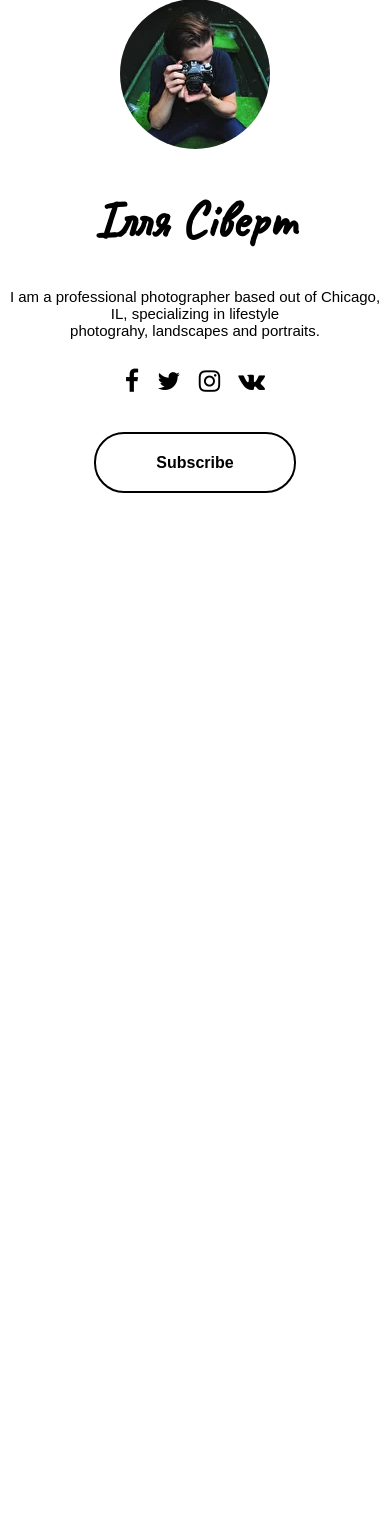
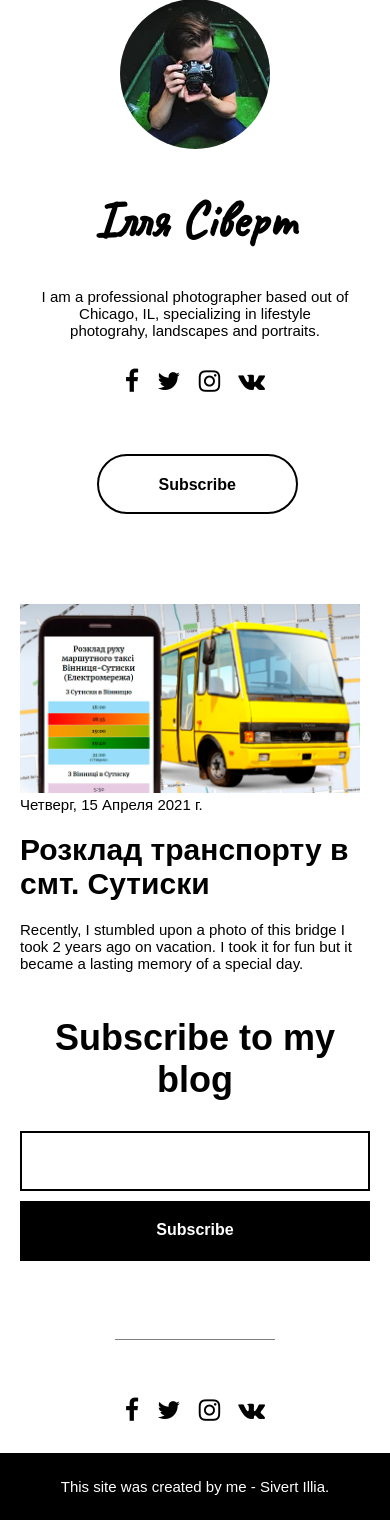
Before and after one commit to sivertillia/home, a PHP site: page / in a window 390 px wide. Shown: the part 76-1596 px from the top of the page. Before the commit the page ends 569 px from the top, so only its background shows below. Run offline with PHP 8.4, Linux system fonts and the light colour scheme.

Commit message:
create site

```diff
--- a/index.html
+++ b/index.html
@@ -9,9 +9,14 @@
     <link rel="stylesheet" href="lib/font-awesome/css/font-awesome.min.css">
     <link rel="stylesheet" href="style/style.css" media="all">
     <link rel="stylesheet" href="style/media-queries.css" media="all">
+
+    <!--JS-->
+    <script src="https://ajax.googleapis.com/ajax/libs/jquery/3.3.1/jquery.min.js"></script>
+    <script src="js/main.js"></script>
 </head>
 <body>
     <header>
+        <div class="container">
             <div class="img_box">
                 <img src="img/photo-logo.webp" alt="">
             </div>
@@ -28,17 +33,51 @@
                 <a href="https://vk.com/sivertofficial" target="_blank" class="fa fa-vk" aria-hidden="true"></a>
             </div>
             <div class="button_box">
-            <a href="#subscribe">Subscribe</a>
+                <a href="#subscribe" class="scroll_link_js">Subscribe</a>
+            </div>
         </div>
     </header>
-    <main></main>
+    <main>
+        <div class="container flex_container">
+            <div class="block_content_box">
+                <a class="block_content_link" href="/site/transport-schedule/">
+                    <div class="block_img_box">
+                        <img src="img/transport-schedule.jpg" alt="">
+                    </div>
+                    <div class="block_text_box">
+                        <div class="block_text_date cl_1">Четверг, 15 Апреля 2021 г.</div>
+                        <h1 class="block_text_title cl_1">Розклад транспорту в смт. Сутиски</h1>
+                        <p class="block_text cl_1">Recently, I stumbled upon a photo of this bridge I took 2 years ago on vacation. I took it for fun but it became a lasting memory of a special day.</p>
+                    </div>
+                </a>
+            </div>
+        </div>
+    </main>
     <footer id="subscribe">
-        <div class="footer_title"></div>
-        <div class="footer_from">
-            <form action="">
-                <!-- <input type="text">
-                <input type="submit" value="Subscribe"> -->
+        <div class="container">
+            <div class="footer_title">
+                <h2>Subscribe to my blog</h2>
+            </div>
+            <form action="" class="footer_from">
+                <input class="footer_input" type="email" name="email">
+                <input class="footer_button" type="submit" value="Subscribe">
             </form>
+            <div class="footer_line">
+                <hr>
+            </div>
+            <div class="social_box">
+                <a href="https://www.facebook.com/profile.php?id=100015435013161" target="_blank" class="fa fa-facebook" aria-hidden="true"></a>
+                <a href="https://twitter.com/sivert11686" target="_blank" class="fa fa-twitter" aria-hidden="true"></a>
+                <a href="https://www.instagram.com/sivert_illya13/" target="_blank" class="fa fa-instagram" aria-hidden="true"></a>
+                <a href="https://vk.com/sivertofficial" target="_blank" class="fa fa-vk" aria-hidden="true"></a>
+            </div>
+        </div>
+        <div class="footer">
+            <div class="container">
+                <p>
+                    This site was created by me - Sіvert Illia.
+                </p>
+            </div>
         </div>
     </footer>
 </body>
--- /dev/null
+++ b/js/main.js
@@ -0,0 +1,13 @@
+$(document).ready(function() {
+    function scrollTo( target ) {
+        if( target.length ) {
+            $("html, body").stop().animate( { scrollTop: target.offset().top }, 1000);
+        }
+    }
+
+    $(".scroll_link_js").on("click", function(e) {
+        e.preventDefault();
+        var href = $(this).attr('href');
+        scrollTo( $(href) );
+    });
+});
--- /dev/null
+++ b/style/colors.css
@@ -0,0 +1,3 @@
+.cl_1 {
+    color: #000000;
+}
--- a/style/media-queries.css
+++ b/style/media-queries.css
@@ -1,158 +1,49 @@
-@media screen and (max-width: 1140px) {
-    .sc_wrapper {
-        width: auto;
-        display: block;
+@media screen and (max-width: 1200px) {
+
+    .container {
+        margin: 0 10px;
     }
 
-    .sc_right_col {
+
+
+    .block_content_box {
+        max-width: 460px;
         width: 100%;
-        margin-left: 0;
-        margin-top: 26px;
+    }
+    .block_content_box:nth-child(2n+1) {
+        margin-right: 10px;
+    }
+    .block_content_box:nth-child(2n) {
+        margin-left: 10px;
     }
 }
 @media screen and (max-width: 962px) {
-    body {
-        display: block;
-    }
-    .sc_logo_box,
-    .sc_top_title_box,
-    .sc_social_box {
-        float: none;
-        text-align: center;
-        margin: 0 auto;
-    }
-    .sc_top_title_box {
-        width: auto;
-        padding-bottom: 16px;
+
+}
+
+@media screen and (max-width: 800px) {
+
+}
+
+@media screen and (max-width: 640px) {
+
+    .container {
+        margin: 0 20px;
     }
 
-    .sc_main_menu_box {
-        overflow-x: auto;
-    }
-    .sc_main_menu_box ul {
-        text-align: left;
-        height: 54px;
-        width: 960px;
-        max-width: none;
+
+    .footer_input {
+        width: 100%;
+        margin-right: 0px;
+        margin-bottom: 10px;
     }
 
-    .responsive-table {
+    .footer_button {
         width: 100%;
-        max-width: 100%;
-        overflow-x: auto;
+        /* margin-left: 20px; */
     }
 }
 
-@media screen and (max-width: 800px) {
-    body{
-        min-height: 100%;
-    }
-    main {
-        flex-direction: row;
-        min-height: 100%;
-        flex: 1 1 auto;
-    }
-    .sc_logo_box {
-        width: auto;
-    }
-    .sc_main_col {
-        margin-bottom: 35px;
-    }
-    .sc_right_col {
-        margin: auto;
-    }
-    .footer_menu {
-        padding: 12px 0px;
-    }
-    .footer_menu a {
-        padding: 10px 25px;
-    }
-}
-
-@media screen and (max-width: 540px) {
-    .so_top_banner .b1 {
-        display: none;
-    }
-    .so_top_banner .b2-m {
-        display: block;
-    }
-}
-
-@media screen and (max-width: 500px) {
-    table.so_ts_table, table.so_ts_table thead, table.so_ts_table tbody,
-    table.so_ts_table th, table.so_ts_table tr, table.so_ts_table td{
-        display: block;
-        text-align: center;
-    }
-    table.so_ts_table td {
-        border-bottom: 1px solid rgb(230, 245, 229);
-    }
-    table.so_ts_table td.clear_bg {
-        display: none;
-    }
-    .sc_news img {
-        width: 100%!important;
-        max-width: 100%;
-        object-fit: unset;
-        height: auto;
-        margin-bottom: 12px;
-    }
-    .sc_right_col {
-        width: 100%;
-    }
-    .sc_right_col img {
-        width: 100%;
-    }
-    .so_transport_schedule {
-        position: relative;
-        height: auto;
-    }
-    h2.so_ts_sticky {
-        position: sticky;
-        position: -webkit-sticky;
-        background: #fff;
-        top: 0;
-    }
-    .so_ts_subtitle {
-        font-size: 17px;
-        min-height: 56px;
-        display: flex;
-    }
-    .mobile_hide {
-        display: none;
-    }
-    .so_ts_sticky {
-        align-items: center;
-        justify-content: center;
-    }
-
-    .sc_top_subtitle {
-        display: none;
-    }
-    .sc_top_town_title span {
-        display: none;
-    }
-    .sc_top_town_title i {
-        text-transform: capitalize;
-    }
-    .so_navigation {
-
-    }
-
-    /*Dev:*/
-    .pg_info {
-        display: block;
-        min-height: 160px;
-    }
-    .pg_info_img_box {
-        float: none;
-        margin-left: auto;
-        margin-right: auto;
-        margin-top: 5px;
-    }
-    .pg_info_text {
-        text-align: center;
-        margin-bottom: 5px;
-    }
+@media screen and (max-width: 599px) {
 
 }
--- a/style/style.css
+++ b/style/style.css
@@ -1,3 +1,5 @@
+@import "colors.css" screen;
+
 @font-face {
     font-family: Caveat-Regular;
     src: url(../lib/fonts/Caveat/Caveat-Regular.ttf);
@@ -9,10 +11,22 @@ a {
     text-decoration: none;
 }
 
+
+.container {
+    /* max-width: 1200px; */
+    margin: 0 20px;
+}
+
+.flex_container {
+    display: flex;
+    justify-content: center;
+    flex-wrap: wrap;
+}
+
 header {
     text-align: center;
     margin-top: 75px;
-    margin-bottom: 0px;
+    margin-bottom: 90px;
 }
 .img_box > img {
     border-radius: 50%;
@@ -34,7 +48,10 @@ header {
 }
 
 .button_box {
-    margin: 60px 0 0 0;
+    display: flex;
+    max-width: 197px;
+    max-height: 60px;
+    margin: 60px auto 0 auto;
 }
 
 .button_box > a {
@@ -45,3 +62,89 @@ header {
     color: #000000;
     padding: 20px 60px;
 }
+
+
+/* ----------MAIN--------- */
+.block_content_box {
+    max-width: 560px;
+    width: 100%;
+}
+.block_content_box:nth-child(2n+1) {
+    margin-right: 20px;
+}
+.block_content_box:nth-child(2n) {
+    margin-left: 20px;
+}
+
+.block_img_box img {
+    max-width: 560px;
+    width: 100%;
+}
+
+
+/* ----------Footer---------- */
+
+footer {
+    text-align: center;
+}
+.footer_title > h2 {
+    font-size: 36px;
+    font-weight: 600;
+}
+
+.footer_from {
+    display: flex;
+    justify-content: center;
+    flex-wrap: wrap;
+
+    /* max-width: 560px;
+    width: 100%;
+
+    margin-left: 20px;
+    margin-right: 20px; */
+
+}
+
+.footer_input {
+    width: 303px;
+    height: 56px;
+    border: 2px solid #000000;
+    padding: 0 20px;
+    font-size: 16px;
+    margin-right: 20px;
+}
+
+.footer_button {
+    width: 193px;
+    height: 60px;
+    border: 0 none;
+    background: #000000;
+    padding: 0 60px;
+    font-size: 16px;
+    font-weight: bold;
+    color: #ffffff;
+}
+
+.footer_line {
+    margin-top: 78px;
+    margin-bottom: 58px;
+}
+.footer_line hr {
+    max-width: 160px;
+    width: 100%;
+    background-color: #000000;
+    opacity: 0.5;
+    height: 1px;
+    border: none;
+    margin-top: 0;
+    margin-bottom: 0;
+}
+
+.footer {
+    background: #000000;
+    color: #ffffff;
+}
+.footer p {
+    margin: 0 0 0 0;
+    padding: 25px 0 25px 0;
+}
```
Also changed, not shown: img/transport-schedule.jpg (added). Lines whose indentation alone changed are shown as unchanged.
